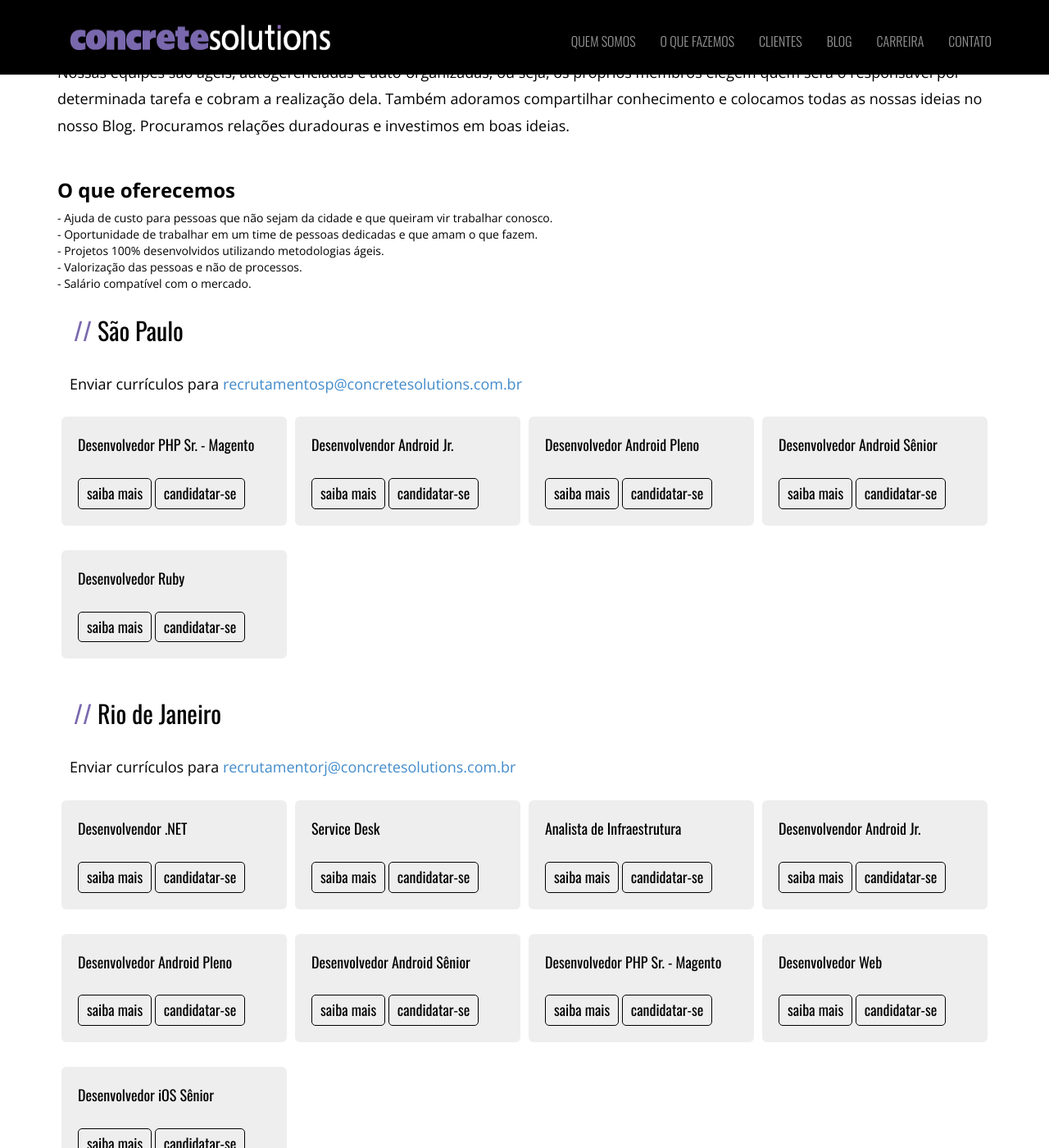
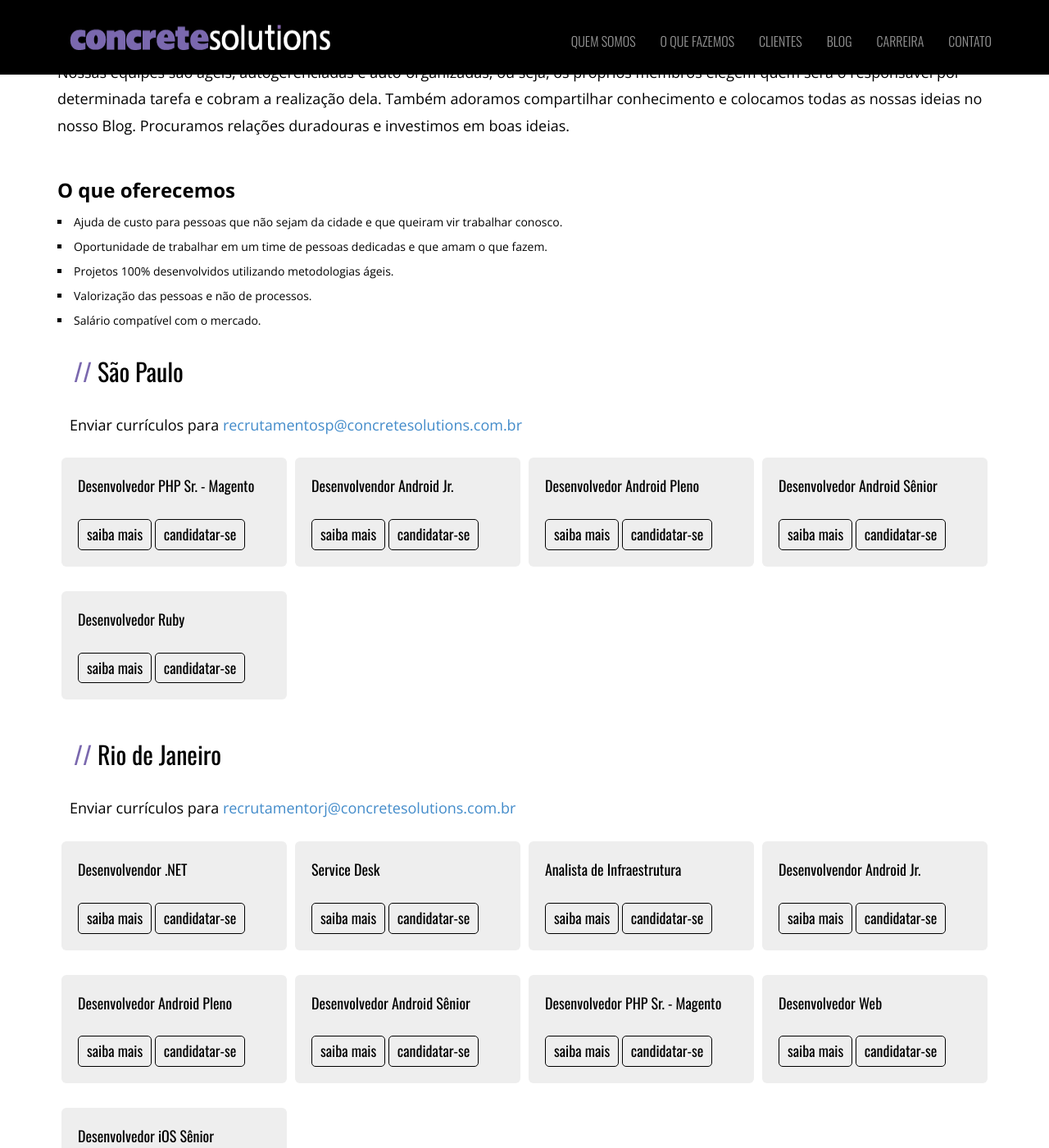
Before and after one commit to cs-lyra/concretesolutions.github.io, a Jekyll site: the page built from carreira/index.html, in a window 1280 px wide and 1400 px high, scrolled down 778 px. Shown: the whole window at 82% size. Built offline with Jekyll 4.4.1, drawn with Linux system fonts in a browser that asks for light colours; Markdown is read by kramdown in place of the engine named in the settings; comment, search, counter and statistics services are not loaded.

Commit message:
Ajuste de css para definição de estilo de listas na página de carreiras

```diff
--- a/carreira/index.html
+++ b/carreira/index.html
@@ -14,12 +14,12 @@ title: Carreira
 			<header><h1 class="title">Carreira</h1></header>
 			<p class="text-carreira">Nossas equipes são ágeis, autogerenciadas e auto-organizadas, ou seja, os próprios membros elegem quem será o responsável por determinada tarefa e cobram a realização dela. Também adoramos compartilhar conhecimento e colocamos todas as nossas ideias no nosso Blog. Procuramos relações duradouras e investimos em boas ideias.</p>
 			<h3 class="bold">O que oferecemos</h3>
-			<ul>
-				<li>- Ajuda de custo para pessoas que não sejam da cidade e que queiram vir trabalhar conosco. </li>
-				<li>- Oportunidade de trabalhar em um time de pessoas dedicadas e que amam o que fazem.</li>
-				<li>- Projetos 100% desenvolvidos utilizando metodologias ágeis.</li>
-				<li>- Valorização das pessoas e não de processos.</li>
-				<li>- Salário compatível com o mercado.</li>
+			<ul class="list">
+				<li>Ajuda de custo para pessoas que não sejam da cidade e que queiram vir trabalhar conosco. </li>
+				<li>Oportunidade de trabalhar em um time de pessoas dedicadas e que amam o que fazem.</li>
+				<li>Projetos 100% desenvolvidos utilizando metodologias ágeis.</li>
+				<li>Valorização das pessoas e não de processos.</li>
+				<li>Salário compatível com o mercado.</li>
 			</ul>
 
 			<div class="row">
@@ -368,7 +368,7 @@ title: Carreira
 			  <div class="modal-dialog">
 			    <div class="modal-content">
 			      <div class="modal-header">
-			        <button type="button" class="close" onclick= "document.getElementById('rj-vaga-4').style.display = 'none';">&times;</button>
+			        <button type="button" class="close" onclick= "document.getElementById('rj-vaga-1').style.display = 'none';">&times;</button>
 			        <h2 class="modal-title" id="myModalLabel">Desenvolvedor .NET</h2>
 			      </div>
 			      <div class="modal-body">
--- a/css/style.css
+++ b/css/style.css
@@ -538,7 +538,15 @@ footer{background-color:#575656; padding: 40px 0 20px 0; color: #fff;}
 .modal-body ul{display: block;}
 .modal-body ul h4{display: block; font-weight: 700; font-size: 14px; margin-bottom: 20px}
 .modal-body ul p{font-size:14px !important; font-weight: 400 !important; font-family: "Open Sans", sans-serif; text-decoration: underline;}
-.modal-body ul li{font-weight: 300; font-size: 14px; padding: 5px 0; list-style: square; list-style-position: inside;}
+.modal-body ul li,
+ul.list li{
+	font-weight: 300;
+	font-size: 14px;
+	padding: 5px 0;
+	list-style: square;
+	list-style-position: inside;
+}
+
 .modal-footer{text-align: left !important; margin-top: 0 !important; padding-top: 0 !important;}
 
 /*-----------------------------------------------*/
```
